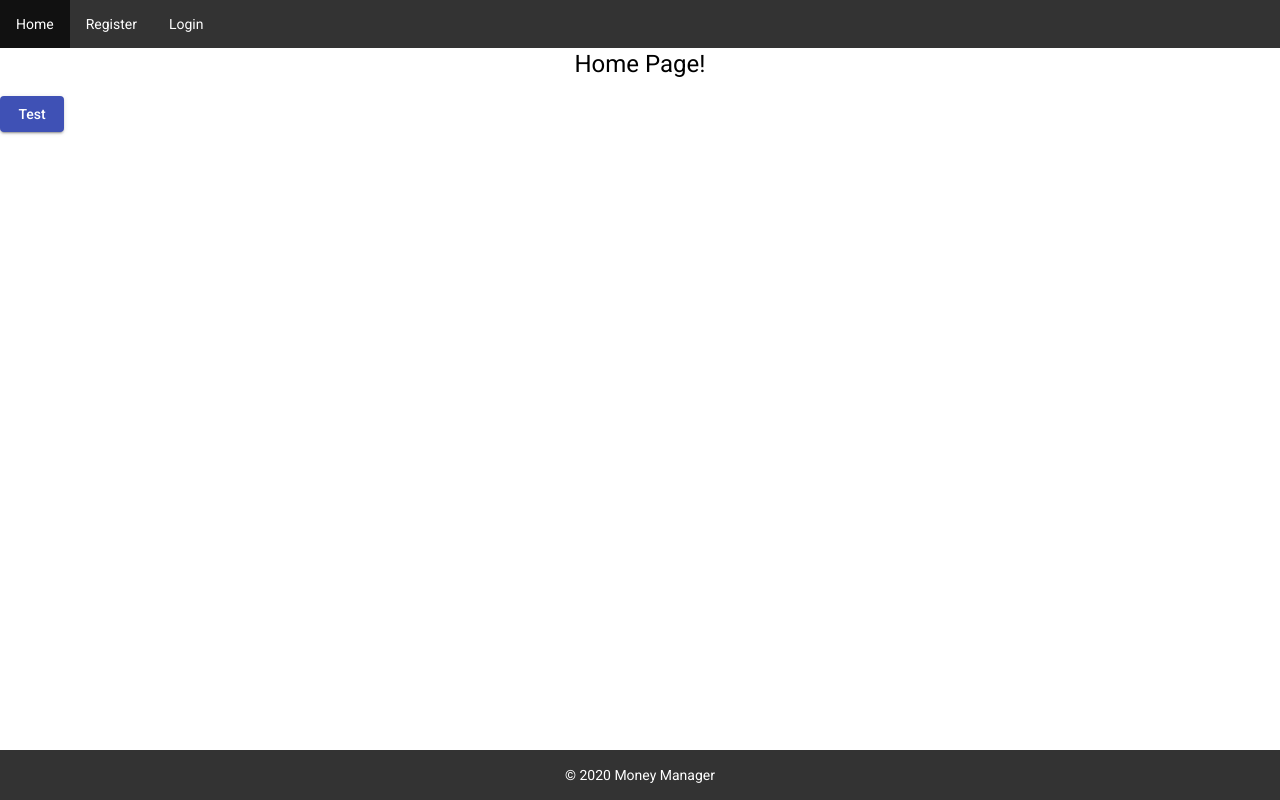
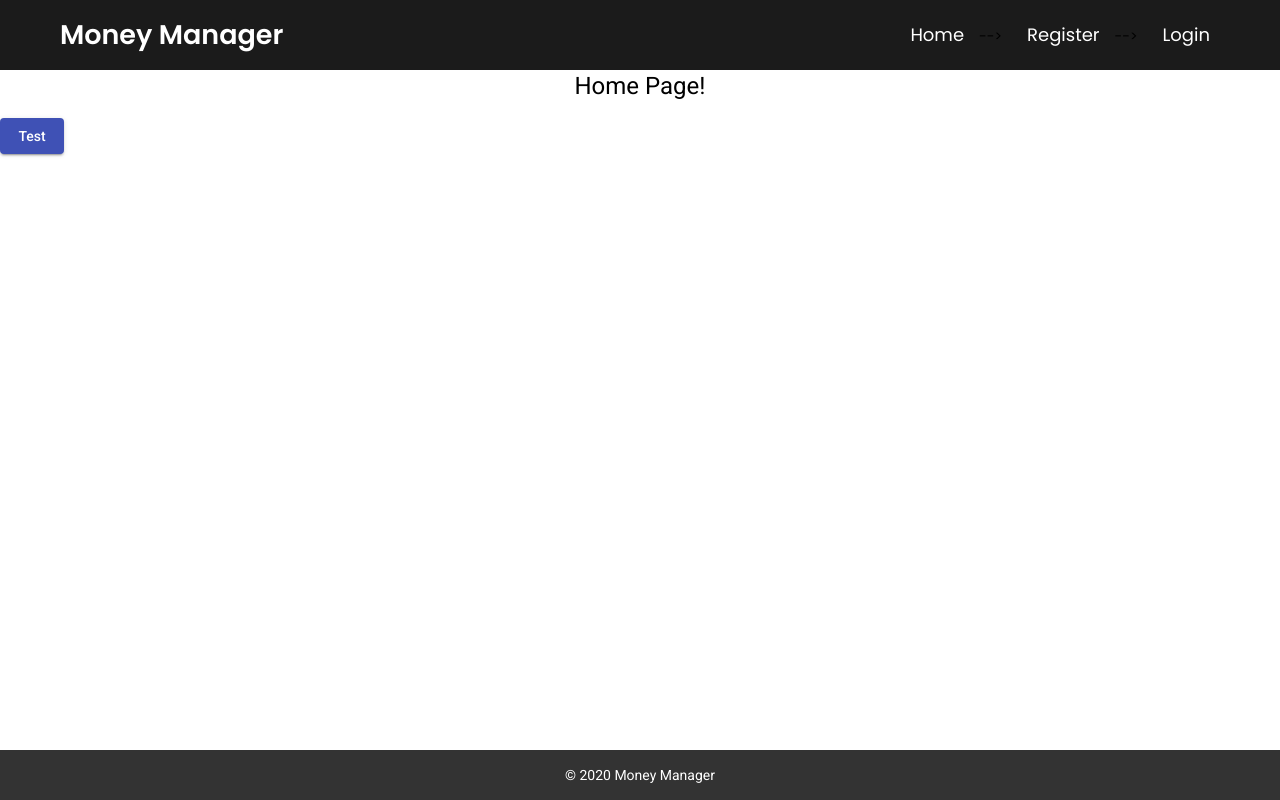
Before and after one commit to AlexanderBellDev/Money-Manager, an Angular app in the folder src/frontend/: page / in a window 1280 px wide. Built offline with nearby package versions, Linux system fonts and the light colour scheme.

Commit message:
Navigation changes - includes option for multiple pages

```diff
--- a/src/frontend/src/app/navigation/navigation.component.css
+++ b/src/frontend/src/app/navigation/navigation.component.css
@@ -1,27 +1,178 @@
-ul {
-  list-style-type: none;
+@import url("https://stackpath.bootstrapcdn.com/font-awesome/4.7.0/css/font-awesome.min.css");
+@import url('https://fonts.googleapis.com/css?family=Poppins:400,500,600,700&display=swap');
+*{
   margin: 0;
   padding: 0;
-  overflow: hidden;
-  background-color: #333;
+  user-select: none;
+  box-sizing: border-box;
+  font-family: 'Poppins', sans-serif;
 }
-
-li {
+body{
+  background: #f2f2f2;
+}
+nav{
+  background: #1b1b1b;
+}
+nav:after{
+  content: '';
+  clear: both;
+  display: table;
+}
+nav .logo{
   float: left;
+  color: white;
+  font-size: 27px;
+  font-weight: 600;
+  line-height: 70px;
+  padding-left: 60px;
 }
-
-li a {
-  display: block;
+nav ul{
+  float: right;
+  margin-right: 40px;
+  list-style: none;
+  position: relative;
+}
+nav ul li{
+  float: left;
+  display: inline-block;
+  background: #1b1b1b;
+  margin: 0 5px;
+}
+nav ul li a{
   color: white;
+  line-height: 70px;
+  text-decoration: none;
+  font-size: 18px;
+  padding: 8px 15px;
+}
+nav ul li a:hover{
+  color: green;
+  border-radius: 5px;
+}
+nav ul ul li a:hover{
+  box-shadow: none;
+}
+nav ul ul{
+  position: absolute;
+  top: 90px;
+  border-top: 3px solid green;
+  opacity: 0;
+  visibility: hidden;
+  transition: top .3s;
+}
+nav ul ul ul{
+  border-top: none;
+}
+nav ul li:hover > ul{
+  top: 70px;
+  opacity: 1;
+  visibility: visible;
+}
+nav ul ul li{
+  position: relative;
+  margin: 0px;
+  width: 150px;
+  float: none;
+  display: list-item;
+  border-bottom: 1px solid rgba(0,0,0,0.3);
+}
+nav ul ul li a{
+  line-height: 50px;
+}
+nav ul ul ul li{
+  position: relative;
+  top: -60px;
+  left: 150px;
+}
+.show,.icon,input{
+  display: none;
+}
+.fa-plus{
+  font-size: 15px;
+  margin-left: 40px;
+}
+@media all and (max-width: 968px) {
+  nav ul{
+    margin-right: 0px;
+    float: left;
+  }
+  nav .logo{
+    padding-left: 30px;
+    width: 100%;
+  }
+  .show + a, ul{
+    display: none;
+  }
+  nav ul li,nav ul ul li{
+    display: block;
+    width: 100%;
+  }
+  nav ul li a:hover{
+    box-shadow: none;
+  }
+  .show{
+    display: block;
+    color: white;
+    font-size: 18px;
+    padding: 0 20px;
+    line-height: 70px;
+    cursor: pointer;
+  }
+  .show:hover{
+    color: green;
+  }
+  .icon{
+    display: block;
+    color: white;
+    position: absolute;
+    top: 0;
+    right: 40px;
+    line-height: 70px;
+    cursor: pointer;
+    font-size: 25px;
+  }
+  nav ul ul{
+    top: 70px;
+    border-top: 0px;
+    float: none;
+    position: static;
+    display: none;
+    opacity: 1;
+    visibility: visible;
+  }
+  nav ul ul a{
+    padding-left: 40px;
+  }
+  nav ul ul ul a{
+    padding-left: 80px;
+  }
+  nav ul ul ul li{
+    position: static;
+  }
+  [id^=btn]:checked + ul{
+    display: block;
+  }
+  nav ul ul li{
+    border-bottom: 0px;
+  }
+  span.cancel:before{
+    content: '\f00d';
+  }
+}
+.content{
+  z-index: -1;
+  position: absolute;
+  top: 50%;
+  left: 50%;
+  transform: translate(-50%,-50%);
   text-align: center;
-  padding: 14px 16px;
-  text-decoration: none;
 }
-
-li a:hover:not(.active) {
-  background-color: #111;
+header{
+  font-size: 35px;
+  font-weight: 600;
+  padding: 10px 0;
 }
-
-.active {
-  background-color: #4CAF50;
+p{
+  font-size: 30px;
+  font-weight: 500;
 }
--- a/src/frontend/src/app/navigation/navigation.component.html
+++ b/src/frontend/src/app/navigation/navigation.component.html
@@ -1,20 +1,36 @@
+<nav>
+  <div class="logo">
+    Money Manager</div>
+  <label for="btn" class="icon">
+    <span class="fa fa-bars"></span>
+  </label>
+  <input type="checkbox" id="btn">
   <ul>
     <li [routerLinkActive]="['active']" [routerLinkActiveOptions]="{exact:true}">
-    <a [routerLink]="['/']">Home</a>
-  </li>
+      <a [routerLink]="['/']">Home</a>-->
+    <li>
 
     <li *ngIf="!loginService.isUserLoggedIn()" [routerLinkActive]="['active']" [routerLinkActiveOptions]="{exact:true}">
-    <a [routerLink]="['/register']">Register</a>
+    <a [routerLink]="['/register']">Register</a>-->
+    </li>
 
     <li *ngIf="!loginService.isUserLoggedIn()" [routerLinkActive]="['active']" [routerLinkActiveOptions]="{exact:true}">
       <a [routerLink]="['/login']">Login</a>
     </li>
 
+
     <li *ngIf="loginService.isUserLoggedIn()" [routerLinkActive]="['active']" [routerLinkActiveOptions]="{exact:true}">
-    <a [routerLink]="['/dashboard']">User Dashboard</a>
-  </li>
+      <label for="btn-1" class="show">User Dashboard +</label>
+      <a href="#">User Dashboard</a>
+      <input type="checkbox" id="btn-1">
+      <ul>
+        <li><a href="#">Income</a></li>
+        <li><a href="#">Debts</a></li>
+        <li><a href="#">Savings</a></li>
+      </ul>
 
     <li *ngIf="loginService.isUserLoggedIn()" [routerLinkActive]="['active']" [routerLinkActiveOptions]="{exact:true}">
       <a [routerLink]="['/logout']">Logout</a>
     </li>
   </ul>
+</nav>
```
Lines whose indentation alone changed are shown as unchanged.
